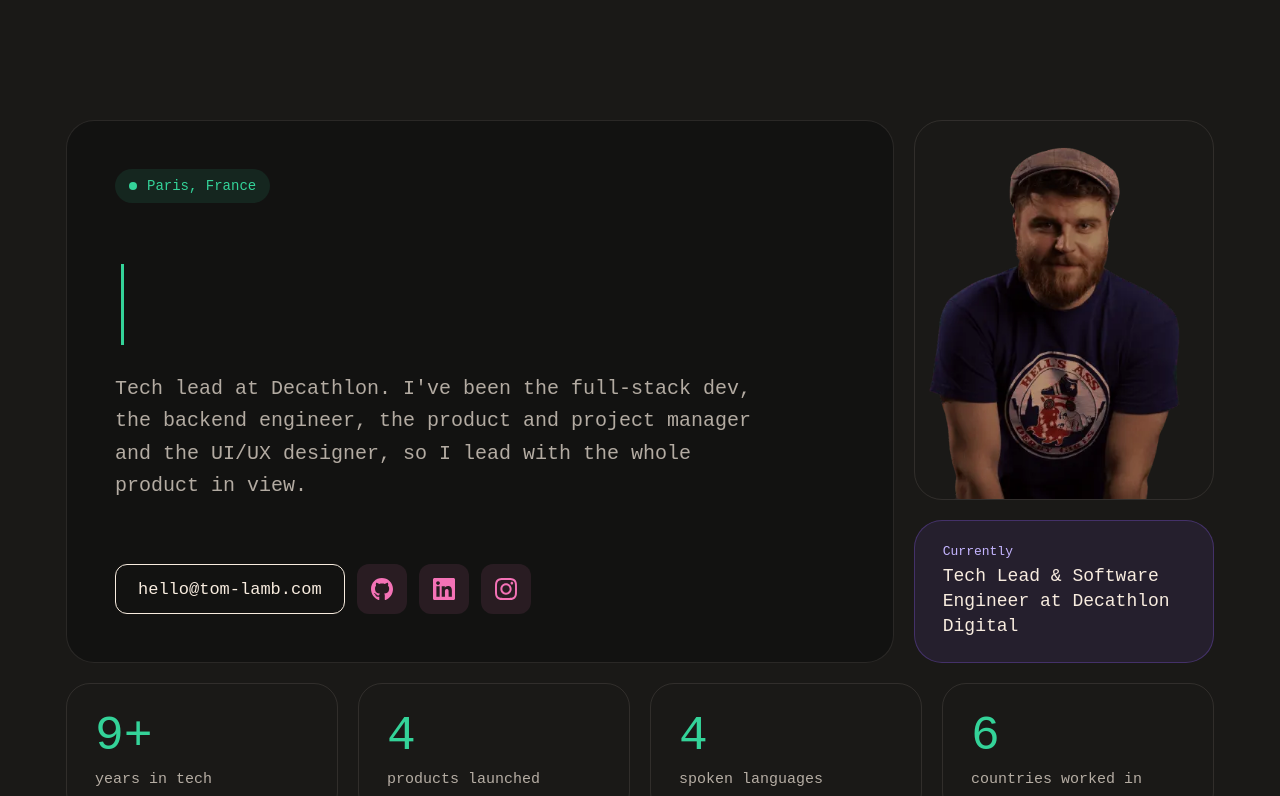
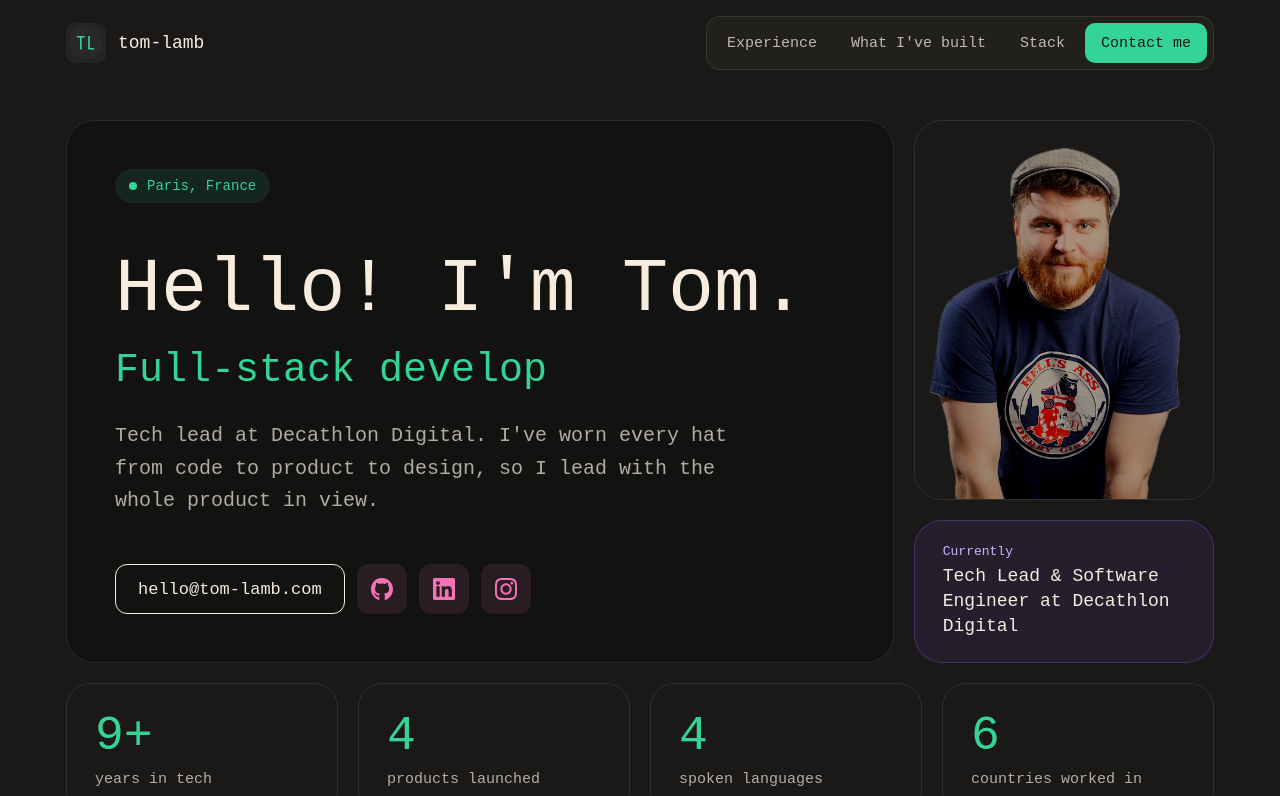
Before and after one commit to Lambtsa/portfolio, a Next.js app: page / in a window 1280 px wide. Shown: the top 796 px of the page. Built offline with nearby package versions, Linux system fonts and the light colour scheme.

Commit message:
feat: refresh

```diff
--- a/src/components/button/Button.tsx
+++ b/src/components/button/Button.tsx
@@ -7,8 +7,6 @@ interface ButtonProps {
   /* primary: filled green; outline: linen border that fills green on hover */
   variant?: "primary" | "outline";
   size?: "sm" | "md" | "lg";
-  /* Fades in after the hero title is typed (tablets and up) */
-  isAppearing?: boolean;
 }
 
 const variants = {
@@ -27,12 +25,11 @@ export const Button = ({
   href,
   variant = "outline",
   size = "md",
-  isAppearing = false,
 }: ButtonProps): ReactElement => {
   return (
     <Link
       href={href}
-      className={`inline-flex justify-center items-center text-center leading-none no-underline transition-colors ${variants[variant]} ${sizes[size]} ${isAppearing ? "intro-appear" : ""}`}
+      className={`inline-flex justify-center items-center text-center leading-none no-underline transition-colors ${variants[variant]} ${sizes[size]}`}
     >
       {content}
     </Link>
--- a/src/components/header/Header.tsx
+++ b/src/components/header/Header.tsx
@@ -30,7 +30,7 @@ export const Header = (): ReactElement => {
   const isScrolled = y !== 0;
 
   return (
-    <header className={`fixed top-0 left-0 z-[1000] w-full intro-appear transition-colors ${isScrolled ? "bg-eerie/80 backdrop-blur-md" : "bg-transparent"}`}>
+    <header className={`fixed top-0 left-0 z-[1000] w-full rise-in transition-colors ${isScrolled ? "bg-eerie/80 backdrop-blur-md" : "bg-transparent"}`}>
       <div className="flex justify-between items-center gap-4 max-w-pc mx-auto p-4">
         <a href="#top" className="flex items-center gap-3 text-lg text-linen no-underline">
           <Image src={Logo} alt="" priority className="size-10" />
--- a/src/components/jumbotron/Jumbotron.tsx
+++ b/src/components/jumbotron/Jumbotron.tsx
@@ -1,37 +1,42 @@
 "use client";
 
 import Image from "next/image";
-import type { CSSProperties, ReactElement } from "react";
+import type { ReactElement } from "react";
 
-import TomImg from "@/assets/IMG_3377.webp";
+import TomImg from "@/assets/IMG_3377.png";
 import { Button } from "@/components/button";
 import { SocialIcons } from "@/components/social_icons";
 import { URLS } from "@/constants/url";
 import { useTranslation } from "@/hooks/useTranslation";
 
+import { RotatingRole } from "./RotatingRole";
+
+const roles = [
+  "Tech lead",
+  "Backend engineer",
+  "Full-stack developer",
+  "Product manager",
+  "UI/UX designer",
+];
+
 export const Jumbotron = (): ReactElement => {
   const { t } = useTranslation();
-  const title = t({
-    id: "jumbotron.title",
-  });
 
   return (
     <section id="top" className="max-w-pc mx-auto px-4 pt-[120px] pb-5">
       <div className="flex flex-wrap gap-5">
-        <div className="flex-[999_1_600px] min-w-0 flex flex-col justify-between gap-10 p-12 max-md:p-7 rounded-[28px] border border-linen/10 bg-smoke">
+        <div className="flex-[999_1_600px] min-w-0 flex flex-col justify-between gap-10 p-12 max-md:p-7 rounded-[28px] border border-linen/10 bg-smoke rise-in [--rise-delay:100ms]">
           <span className="self-start inline-flex items-center gap-2.5 min-h-[34px] px-3.5 rounded-full bg-caribbean/10 text-sm text-caribbean">
             <span aria-hidden="true" className="size-2 rounded-full bg-caribbean" />
             Paris, France
           </span>
           <div>
-            <h1
-              className="text-[clamp(44px,6vw,80px)] leading-[1.05] font-normal text-linen intro-typing"
-              style={{
-                "--typing-chars": title.length
-              } as CSSProperties}
-            >
-              {title}
+            <h1 className="text-[clamp(44px,6vw,80px)] leading-[1.05] font-normal text-linen">
+              {t({
+                id: "jumbotron.title",
+              })}
             </h1>
+            <RotatingRole roles={roles} />
             <p className="max-w-[640px] mt-6 text-xl leading-relaxed text-linen/70">
               {t({
                 id: "jumbotron.subtitle",
@@ -46,12 +51,12 @@ export const Jumbotron = (): ReactElement => {
         <div className="flex-[1_1_300px] flex flex-col gap-5">
           <Image
             src={TomImg}
-            alt="Tom Lamb in a dark t-shirt and a flat cap"
+            alt="Tom Lamb in a navy t-shirt and a flat cap"
             priority
             sizes="(min-width: 768px) 400px, 100vw"
-            className="w-full h-[380px] object-cover object-top rounded-[28px] border border-linen/10"
+            className="w-full h-[380px] object-cover object-top rounded-[28px] border border-linen/10 rise-in [--rise-delay:220ms]"
           />
-          <div className="flex flex-col gap-1.5 px-7 py-6 rounded-[28px] border border-slate-blue/30 bg-slate-blue/10">
+          <div className="flex flex-col gap-1.5 px-7 py-6 rounded-[28px] border border-slate-blue/30 bg-slate-blue/10 rise-in [--rise-delay:340ms]">
             <span className="text-[13px] text-violet-300">Currently</span>
             <span className="text-lg leading-snug">Tech Lead &amp; Software Engineer at Decathlon Digital</span>
           </div>
--- /dev/null
+++ b/src/components/jumbotron/RotatingRole.tsx
@@ -0,0 +1,65 @@
+"use client";
+
+import {
+  type ReactElement, useEffect, useState
+} from "react";
+
+import { usePrefersReducedMotion } from "@/hooks/usePrefersReducedMotion";
+
+interface RotatingRoleProps {
+  roles: string[];
+}
+
+const TYPE_MS = 70;
+const DELETE_MS = 35;
+const HOLD_MS = 1600;
+
+/*
+ * Types each role, holds it, deletes it and moves to the next, forever.
+ * Screen readers get the full list once; with reduced motion the first
+ * role simply stays.
+ */
+export const RotatingRole = ({ roles }: RotatingRoleProps): ReactElement => {
+  const [roleIndex, setRoleIndex] = useState(0);
+  const [length, setLength] = useState(roles[0]?.length ?? 0);
+  const [isDeleting, setIsDeleting] = useState(false);
+  const isAnimated = !usePrefersReducedMotion();
+
+  useEffect(() => {
+    if (!isAnimated) {
+      return;
+    }
+
+    const role = roles[roleIndex] ?? "";
+    let delay = isDeleting ? DELETE_MS : TYPE_MS;
+
+    if (!isDeleting && length === role.length) {
+      delay = HOLD_MS;
+    }
+
+    const timer = window.setTimeout(() => {
+      if (!isDeleting && length === role.length) {
+        setIsDeleting(true);
+      } else if (isDeleting && length === 0) {
+        setIsDeleting(false);
+        setRoleIndex((index) => (index + 1) % roles.length);
+      } else {
+        setLength((current) => current + (isDeleting ? -1 : 1));
+      }
+    }, delay);
+
+    return () => window.clearTimeout(timer);
+  }, [isAnimated, isDeleting, length, roleIndex, roles]);
+
+  const text = (roles[roleIndex] ?? "").slice(0, length);
+
+  return (
+    <p className="min-h-[1.2em] mt-4 text-[clamp(26px,3.2vw,40px)] leading-tight whitespace-nowrap text-caribbean">
+      <span className="sr-only">{roles.join(", ")}</span>
+      <span aria-hidden="true">
+        {text}
+        <span className="caret" />
+      </span>
+    </p>
+  );
+};
--- /dev/null
+++ b/src/components/stats/CountUp.tsx
@@ -0,0 +1,76 @@
+"use client";
+
+import {
+  type ReactElement, useEffect, useLayoutEffect, useRef, useState
+} from "react";
+
+interface CountUpProps {
+  /* e.g. "9+": the number counts up, the rest ("+") stays */
+  value: string;
+}
+
+const DURATION_MS = 1200;
+
+/* useLayoutEffect warns on the server; it only matters in the browser */
+const useBrowserLayoutEffect = typeof window === "undefined" ? useEffect : useLayoutEffect;
+
+/*
+ * Counts from 0 to the number when it scrolls into view. The server renders
+ * the final value, so it reads right without JavaScript or with reduced motion.
+ */
+export const CountUp = ({ value }: CountUpProps): ReactElement => {
+  const match = value.match(/^(\d+)(.*)$/);
+  const target = match ? Number(match[1]) : 0;
+  const suffix = match?.[2] ?? "";
+  const hasNumber = Boolean(match);
+  const ref = useRef<HTMLParagraphElement>(null);
+  const [current, setCurrent] = useState(target);
+
+  useBrowserLayoutEffect(() => {
+    const element = ref.current;
+
+    if (!hasNumber || !element || window.matchMedia("(prefers-reduced-motion: reduce)").matches) {
+      return;
+    }
+
+    setCurrent(0);
+    let frame = 0;
+
+    const observer = new IntersectionObserver(([entry]) => {
+      if (!entry?.isIntersecting) {
+        return;
+      }
+
+      observer.disconnect();
+      const start = performance.now();
+
+      const tick = (now: number): void => {
+        const progress = Math.min((now - start) / DURATION_MS, 1);
+        const eased = 1 - (1 - progress) ** 3;
+
+        setCurrent(Math.round(eased * target));
+
+        if (progress < 1) {
+          frame = requestAnimationFrame(tick);
+        }
+      };
+
+      frame = requestAnimationFrame(tick);
+    }, {
+      threshold: 0.6
+    });
+
+    observer.observe(element);
+
+    return () => {
+      observer.disconnect();
+      cancelAnimationFrame(frame);
+    };
+  }, [hasNumber, target]);
+
+  return (
+    <p ref={ref} className="text-5xl leading-none text-caribbean tabular-nums">
+      {match ? `${current}${suffix}` : value}
+    </p>
+  );
+};
--- a/src/components/stats/Stats.tsx
+++ b/src/components/stats/Stats.tsx
@@ -1,4 +1,6 @@
 import type { ReactElement } from "react";
+
+import { CountUp } from "./CountUp";
 
 const statistics = [
   {
@@ -22,9 +24,15 @@ const statistics = [
 export const Stats = (): ReactElement => {
   return (
     <section className="grid grid-cols-4 max-md:grid-cols-2 gap-5 max-w-pc mx-auto px-4 pb-[120px] max-md:pb-20">
-      {statistics.map((stat) => (
-        <div key={stat.subtitle} className="p-7 rounded-3xl border border-linen/10">
-          <p className="text-5xl leading-none text-caribbean">{stat.title}</p>
+      {statistics.map((stat, index) => (
+        <div
+          key={stat.subtitle}
+          className="p-7 rounded-3xl border border-linen/10 rise-in"
+          style={{
+            animationDelay: `${460 + index * 80}ms`
+          }}
+        >
+          <CountUp value={stat.title} />
           <p className="mt-3 text-[15px] text-linen/70">{stat.subtitle}</p>
         </div>
       ))}
--- /dev/null
+++ b/src/hooks/usePrefersReducedMotion.ts
@@ -0,0 +1,18 @@
+import { useSyncExternalStore } from "react";
+
+const QUERY = "(prefers-reduced-motion: reduce)";
+
+const subscribe = (onChange: () => void): (() => void) => {
+  const media = window.matchMedia(QUERY);
+
+  media.addEventListener("change", onChange);
+
+  return () => media.removeEventListener("change", onChange);
+};
+
+/* True when the visitor asked for less motion. The server assumes it does, so nothing moves before hydration */
+export const usePrefersReducedMotion = (): boolean => useSyncExternalStore(
+  subscribe,
+  () => window.matchMedia(QUERY).matches,
+  () => true,
+);
--- a/src/locales/en-GB.json
+++ b/src/locales/en-GB.json
@@ -1,6 +1,6 @@
 {
   "footer.copyright": "© {date} Tom Lamb. All rights reserved",
   "jumbotron.title": "Hello! I'm Tom.",
-  "jumbotron.subtitle": "Tech lead at Decathlon. I've been the full-stack dev, the backend engineer, the product and project manager and the UI/UX designer, so I lead with the whole product in view.",
+  "jumbotron.subtitle": "Tech lead at Decathlon Digital. I've worn every hat from code to product to design, so I lead with the whole product in view.",
   "jumbotron.btn": "Contact me"
 }
```
Also changed, not shown: src/app/globals.css (+27 -32 lines), src/assets/IMG_3377.png (added), 1 other file (tests, documents, lock files or other folders).
